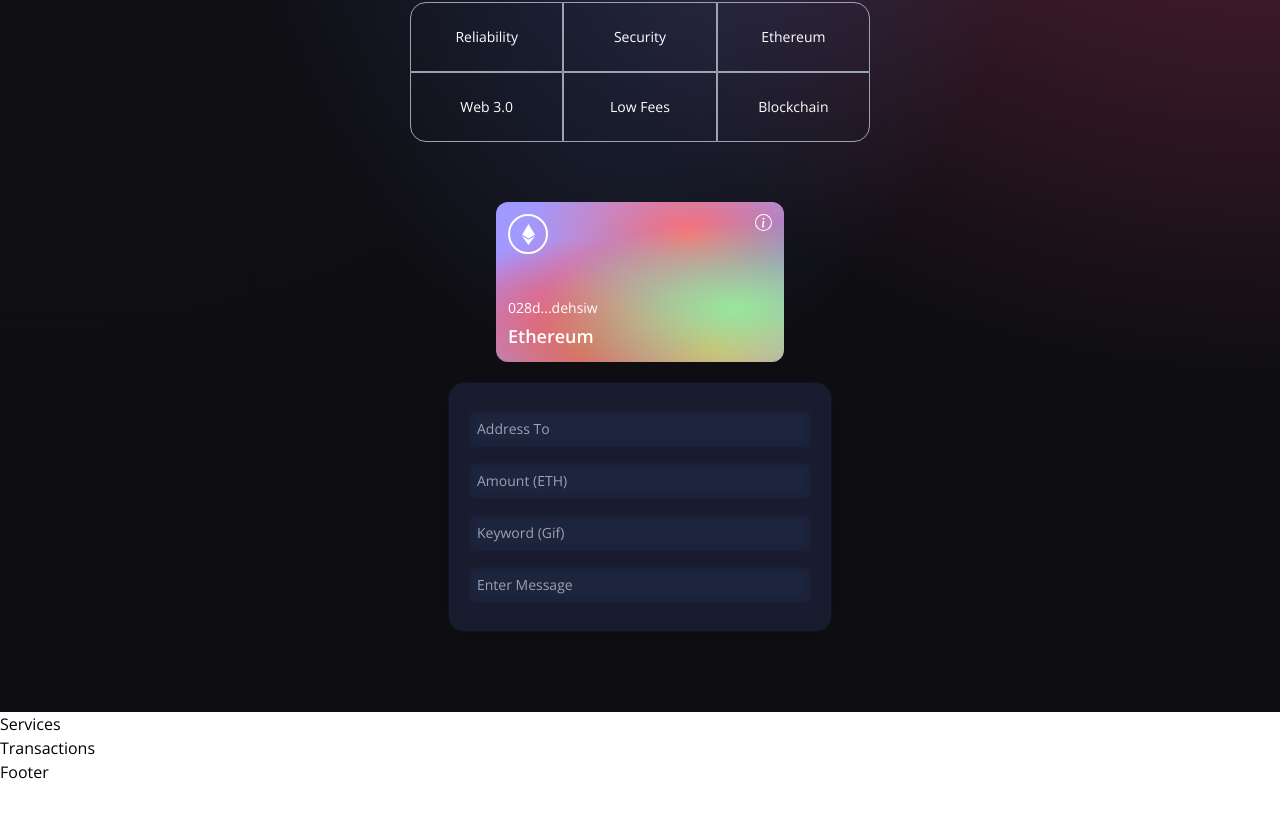
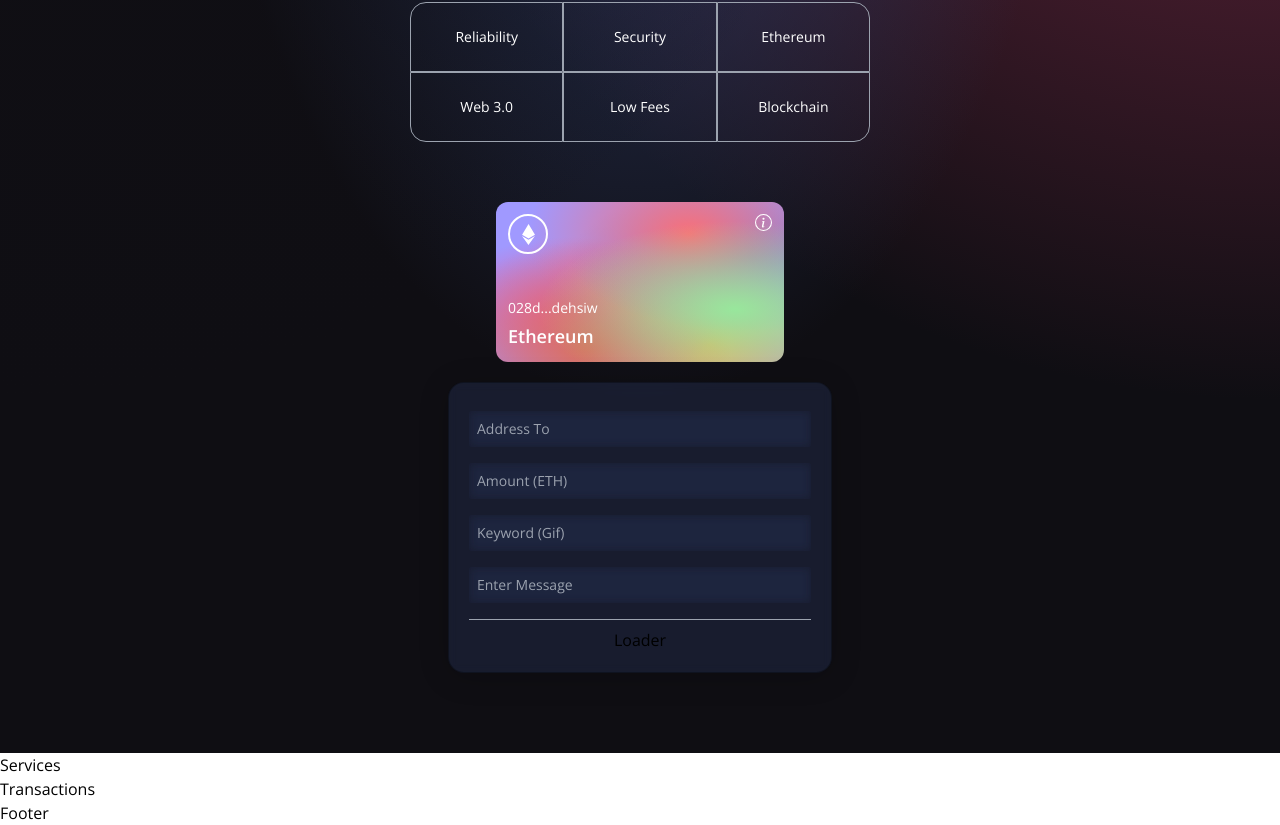
Before and after one commit to zhenxiao-yu/web3-blockchain-app, a React (Vite) app in the folder client/: page / in a window 1280 px wide. Shown: the part 450-1275 px from the top of the page. Before the commit the page ends 1234 px from the top, so only its background shows below. Built offline with nearby package versions, Linux system fonts and the light colour scheme.

Commit message:
added send now button

```diff
--- a/client/src/components/Welcome.jsx
+++ b/client/src/components/Welcome.jsx
@@ -21,6 +21,7 @@
 
 const Welcome = () => {
   const connectWallet = () => {};
+  const handleSubmit = () => {};
   return (
     <div className="flex w-full justify-center items-center">
       <div className="flex mf:flex-row flex-col items-start justify-between md:p-20 py-12 px-4">
@@ -89,26 +90,40 @@
               placeholder="Address To"
               name="addressTo"
               type="text"
-              handleChange={()=>{}}
+              handleChange={() => {}}
             />
             <Input
               placeholder="Amount (ETH)"
               name="amount"
               type="number"
-              handleChange={()=>{}}
+              handleChange={() => {}}
             />
             <Input
               placeholder="Keyword (Gif)"
               name="keyword"
               type="text"
-              handleChange={()=>{}}
+              handleChange={() => {}}
             />
             <Input
               placeholder="Enter Message"
               name="message"
               type="text"
-              handleChange={()=>{}}
+              handleChange={() => {}}
             />
+            {/* Division line */}
+            <div className="h-[1px] w-full bg-gray-400 my-2" />
+
+            {true ? (
+              <Loader />
+            ) : (
+              <button
+                type="button"
+                onClick={handleSubmit}
+                className="text-white w-full mt-2 border-[1px] p-2 border-[#3d4f7c] hover:bg-[#3d4f7c] rounded-full cursor-pointer"
+              >
+                Send now
+              </button>
+            )}
           </div>
         </div>
       </div>
```
